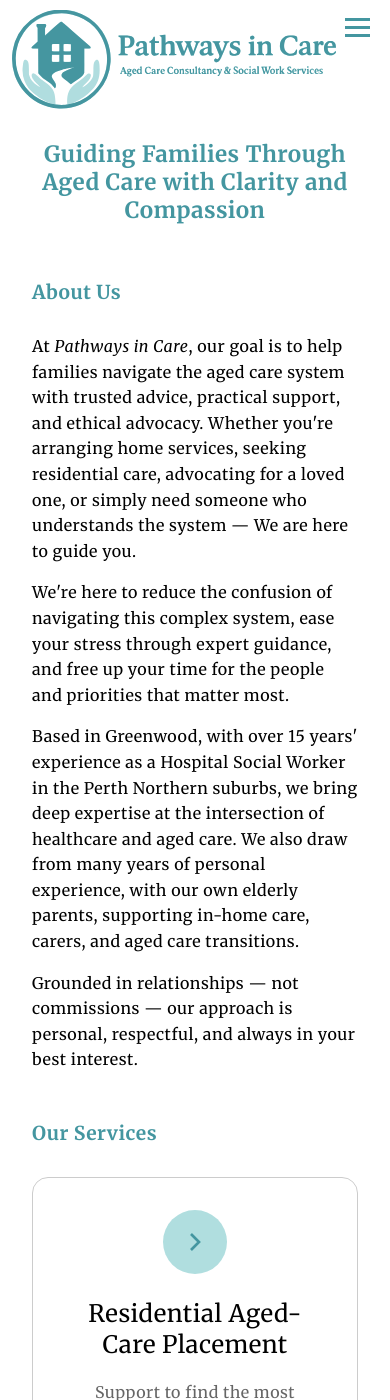
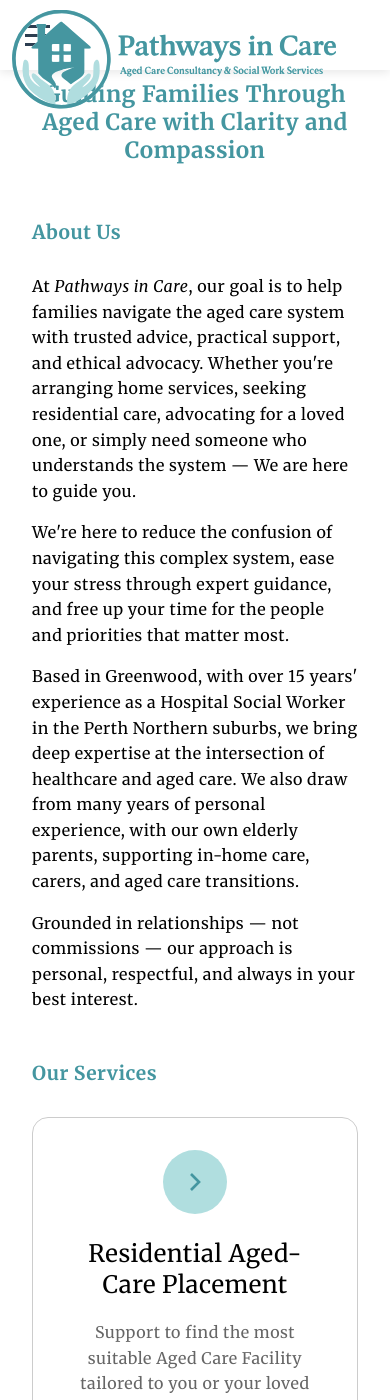
Before and after one commit to dmholyday/pathwaysincare-web, a Jekyll site: the page built from index.html, in a window 390 px wide and 1400 px high. Built offline with Jekyll 4.4.1, drawn with Linux system fonts in a browser that asks for light colours.

Commit message:
basic claude nav integration

```diff
--- a/_includes/header.html
+++ b/_includes/header.html
@@ -1,42 +1,57 @@
 <header>
-    <div class="logo-top-left">
-        <a href="{% if page.url == '/' %}#about-us{% else %}{{ '/' | relative_url }}#about-us{% endif %}">
-            <img src="{{ '/assets/images/banner-optimized.svg' | relative_url }}" alt="Pathways in Care - Logo" class="responsive-banner" width="328" height="104" fetchpriority="high"/>
-        </a>
-    </div>
     <nav class="navbar">
+            <div class="logo-top-left">
+                <a href="{% if page.url == '/' %}#about-us{% else %}{{ '/' | relative_url }}#about-us{% endif %}">
+                    <img src="{{ '/assets/images/banner-optimized.svg' | relative_url }}" alt="Pathways in Care - Logo" class="responsive-banner" width="328" height="104" fetchpriority="high"/>
+                </a>
+            </div>
 
-        <a id="nav-back-wrapper" href="{{ '/' | relative_url }}#about-us">
-            <svg class="nav-back {% if page.url == '/' %}hide{% else %}active{% endif %}"
-                xmlns="http://www.w3.org/2000/svg" viewBox="0 0 24 24" fill="none" stroke="currentColor"
-                stroke-width="2" stroke-linecap="round" stroke-linejoin="round">
-                <path d="M19 12H5"></path>
-                <path d="M12 19l-7-7 7-7"></path>
-            </svg>
-        </a>
+            <div class="mobile-controls">
+                <div class="hamburger" onclick="toggleMobileMenu()">
+                    <span></span>
+                    <span></span>
+                    <span></span>
+                </div>
 
-        <div class="nav-links" id="navLinks">
-            <a id="about-us-link"
-                href="{% if page.url == '/' %}#about-us{% else %}{{ '/' | relative_url }}#about-us{% endif %}">About
-                Us</a>
-            <div class="nav-item">
-                <a href="#" id="servicesLink">Services<span class="services-toggle">v</span></a>
-                <div class="services-dropdown" id="servicesDropdown">
-                    <a href="{{ '/residential-aged-care-placement/' | relative_url }}" class="first">Residential Aged Care
-                        Placement</a>
-                    <a href="{{ '/in-home-services-and-home-care-packages/' | relative_url }}">In-home Services and Home
-                        Care Packages</a>
-                    <a href="{{ '/social-work-services/' | relative_url }}">Social Work Services</a>
-                </div>
+                <a href="/" class="mobile-back-btn" id="mobileBackBtn">
+                    <svg class="chevron-left" fill="none" stroke="currentColor" viewBox="0 0 24 24">
+                        <path stroke-linecap="round" stroke-linejoin="round" stroke-width="4" d="M15 19l-7-7 7-7"></path>
+                    </svg>
+                    Back
+                </a>
             </div>
-            <a id="contact-link" href="#contact">Contact</a>
-        </div>
 
-        <div class="hamburger" id="hamburger">
-            <div class="lines"></div>
-            <div class="lines"></div>
-            <div class="lines"></div>
-        </div>
+            <ul class="nav-menu" id="navMenu">
+                <li class="nav-item">
+                    <a href="/" class="back-btn" id="backBtn">
+                        <svg class="chevron-left" fill="none" stroke="currentColor" viewBox="0 0 24 24">
+                            <path stroke-linecap="round" stroke-linejoin="round" stroke-width="4" d="M15 19l-7-7 7-7"></path>
+                        </svg>
+                        Back
+                    </a>
+                </li>
 
-    </nav>
+                <li class="nav-item">
+                    <a href="#aboutus" class="nav-link">About Us</a>
+                </li>
+
+                <li class="nav-item">
+                    <a href="#" class="nav-link" onclick="toggleDropdown(event)">
+                        Services
+                        <svg class="chevron-down" fill="none" stroke="currentColor" viewBox="0 0 24 24">
+                            <path stroke-linecap="round" stroke-linejoin="round" stroke-width="4" d="M19 9l-7 7-7-7"></path>
+                        </svg>
+                    </a>
+                    <div class="dropdown" id="servicesDropdown">
+                        <a href="{{ '/residential-aged-care-placement/' | relative_url }}" class="dropdown-link">Residential Aged Care Placement</a>
+                        <a href="{{ '/in-home-services-and-home-care-packages/' | relative_url }}" class="dropdown-link">In-home Services and Home Care Packages</a>
+                        <a href="{{ '/social-work-services/' | relative_url }}" class="dropdown-link">Social Work Services</a>
+                    </div>
+                </li>
+
+                <li class="nav-item">
+                    <a href="#contact" class="nav-link">Contact</a>
+                </li>
+            </ul>
+        </nav>
 </header>
--- a/assets/script.js
+++ b/assets/script.js
@@ -4,60 +4,113 @@
 const servicesLink = document.getElementById('servicesLink');
 const servicesDropdown = document.getElementById('servicesDropdown');
 
-// Hamburger menu toggle - only click on hamburger lines
-document.querySelectorAll('.lines').forEach(el => {
-    el.addEventListener('click', () => {
-        navLinks.classList.toggle('active');
+
+
+
+
+// Check if we're on a subpage and show/hide back button accordingly
+        function updateBackButton() {
+            const currentPath = window.location.pathname;
+            const backBtn = document.getElementById('backBtn');
+            const mobileBackBtn = document.getElementById('mobileBackBtn');
+
+            const isSubpage = currentPath.includes('residential-aged-care-placement') ||
+                            currentPath.includes('in-home-services-and-home-care-packages') ||
+                            currentPath.includes('social-work-services');
+
+            if (isSubpage) {
+                backBtn.style.display = 'flex';
+                mobileBackBtn.style.display = 'flex';
+            } else {
+                backBtn.style.display = 'none';
+                mobileBackBtn.style.display = 'none';
+            }
+        }
+
+        // Toggle mobile menu
+        function toggleMobileMenu() {
+            const navMenu = document.getElementById('navMenu');
+            const hamburger = document.querySelector('.hamburger');
+
+            navMenu.classList.toggle('active');
             hamburger.classList.toggle('active');
+        }
+
+        // Toggle dropdown on mobile
+        function toggleDropdown(event) {
+            if (window.innerWidth <= 768) {
+                event.preventDefault();
+                const dropdown = document.getElementById('servicesDropdown');
+                dropdown.classList.toggle('active');
+            }
+        }
+
+        // Close mobile menu when clicking outside
+        document.addEventListener('click', function(event) {
+            const navMenu = document.getElementById('navMenu');
+            const hamburger = document.querySelector('.hamburger');
+
+            if (!navMenu.contains(event.target) && !hamburger.contains(event.target)) {
+                navMenu.classList.remove('active');
+                hamburger.classList.remove('active');
+            }
+        });
+
+        // Handle window resize
+        window.addEventListener('resize', function() {
+            const navMenu = document.getElementById('navMenu');
+            const hamburger = document.querySelector('.hamburger');
+
+            if (window.innerWidth > 768) {
+                navMenu.classList.remove('active');
+                hamburger.classList.remove('active');
+            }
+        });
+
+        // Initialize back button visibility
+        updateBackButton();
+
+        // Demo: Simulate navigation to subpages (for testing purposes)
+        document.querySelectorAll('.dropdown-link').forEach(link => {
+            link.addEventListener('click', function(e) {
+                e.preventDefault();
+
+                // Simulate navigation by changing the URL without actually navigating
+                const href = this.getAttribute('href');
+                window.history.pushState({}, '', href);
+
+                // Update back button visibility
+                updateBackButton();
+
+                // Close mobile menu
+                const navMenu = document.getElementById('navMenu');
+                const hamburger = document.querySelector('.hamburger');
+                navMenu.classList.remove('active');
+                hamburger.classList.remove('active');
             });
         });
 
-// Mobile services dropdown toggle
-servicesLink.addEventListener('click', (e) => {
-    // Only prevent default and toggle dropdown on mobile
-    if (window.innerWidth <= 768) {
+        // Handle back button clicks
+        document.getElementById('backBtn').addEventListener('click', function(e) {
             e.preventDefault();
-        servicesDropdown.classList.toggle('active');
-
-        // Update toggle indicator
-        const toggle = servicesLink.querySelector('.services-toggle');
-        toggle.textContent = servicesDropdown.classList.contains('active') ? '^' : 'v';
-    }
+            window.history.pushState({}, '', '/');
+            updateBackButton();
+            location.reload(); // Reload to show original content
         });
 
-// Close mobile menu when clicking outside
-document.addEventListener('click', (e) => {
-    if (!navLinks.contains(e.target) && !hamburger.contains(e.target)) {
-        closeHamburgerLinks();
-    }
+        document.getElementById('mobileBackBtn').addEventListener('click', function(e) {
+            e.preventDefault();
+            window.history.pushState({}, '', '/');
+            updateBackButton();
+            location.reload(); // Reload to show original content
         });
 
-// Close hanburger About/Contact when clicked.
-document.querySelectorAll('#about-us-link, #contact-link').forEach(el => {
-    el.addEventListener('click', () => {
-        closeHamburgerLinks();
-    });
-});
-
-function closeHamburgerLinks() {
-    navLinks.classList.remove('active');
-    hamburger.classList.remove('active');
-    servicesDropdown.classList.remove('active');
-    const toggle = servicesLink.querySelector('.services-toggle');
-    toggle.textContent = 'v';
-}
 
 
-// Handle window resize
-window.addEventListener('resize', () => {
-    if (window.innerWidth > 768) {
-        navLinks.classList.remove('active');
-        hamburger.classList.remove('active');
-        servicesDropdown.classList.remove('active');
-        const toggle = servicesLink.querySelector('.services-toggle');
-        toggle.textContent = 'v';
-    }
-});
+
+
+
+
 
 const observer = new IntersectionObserver((entries) => {
     entries.forEach(entry => {
--- a/assets/style.css
+++ b/assets/style.css
@@ -25,127 +25,166 @@
     width: auto;
 }
 
-.navbar {
-    display: flex;
-    justify-content: flex-end;
-    align-items: center;
-    padding: 10px 20px;
-    padding-left: 150px;
-    background-color: #fff;
-    color: #4496a0;
-    height: 60px;
-    position: relative;
-    z-index: 1002;
+/* Header Styles */
+        header {
+            background-color: #ffffff;
+            box-shadow: 0 2px 10px rgba(0, 0, 0, 0.1);
+            position: fixed;
+            top: 0;
+            left: 0;
+            right: 0;
+            z-index: 1000;
+            height: 70px;
         }
 
-.navbar .nav-links {
+        .navbar {
+            max-width: 1200px;
+            margin: 0 auto;
+            padding: 0 20px;
+            height: 100%;
             display: flex;
-    gap: 15px;
+            align-items: center;
+            justify-content: space-between;
         }
 
-.navbar .nav-links a {
-    color: #4496a0;
-    text-decoration: none;
-    border-radius: 4px;
-    transition: background-color 0.3s ease;
+        .logo {
+            font-size: 1.5rem;
+            font-weight: bold;
+            color: #2c3e50;
         }
 
-.navbar .nav-links a:hover {
-    background-color: #f0f0f0;
+        /* Desktop Navigation */
+        .nav-menu {
+            display: flex;
+            align-items: center;
+            gap: 2rem;
+            list-style: none;
         }
 
-/* Services dropdown styles */
-.navbar .nav-item {
+        .nav-item {
             position: relative;
         }
 
-.navbar .services-dropdown {
+        .nav-link {
+            display: flex;
+            align-items: center;
+            gap: 0.5rem;
+            text-decoration: none;
+            color: #2c3e50;
+            font-weight: 500;
+            padding: 0.5rem 0;
+            transition: color 0.3s ease;
+        }
+
+        .nav-link:hover {
+            color: #3498db;
+        }
+
+        .chevron-down {
+            width: 16px;
+            height: 16px;
+            transition: transform 0.3s ease;
+        }
+
+        .nav-item:hover .chevron-down {
+            transform: rotate(180deg);
+        }
+
+        /* Dropdown Menu */
+        .dropdown {
             position: absolute;
             top: 100%;
-    left: -100px;
-    background-color: #fff;
-    border: 1px solid #ddd;
-    border-radius: 4px;
-    box-shadow: 0 4px 6px rgba(0, 0, 0, 0.1);
-    min-width: 280px;
+            right: 0;
+            background-color: #ffffff;
+            box-shadow: 0 4px 15px rgba(0, 0, 0, 0.1);
+            border-radius: 8px;
+            padding: 1rem 0;
+            min-width: 300px;
             opacity: 0;
             visibility: hidden;
             transform: translateY(-10px);
             transition: all 0.3s ease;
-    z-index: 1000;
         }
 
-.navbar .nav-item:hover .services-dropdown {
+        .nav-item:hover .dropdown {
             opacity: 1;
             visibility: visible;
             transform: translateY(0);
         }
 
-.navbar .services-dropdown a {
+        .dropdown-link {
             display: block;
-    padding: 12px 16px;
-    color: #4496a0;
+            padding: 0.75rem 1.5rem;
+            color: #2c3e50;
             text-decoration: none;
             transition: background-color 0.3s ease;
         }
 
-.navbar .services-dropdown a:hover {
+        .dropdown-link:hover {
             background-color: #f8f9fa;
+            color: #3498db;
         }
 
-.navbar .services-toggle {
-    color: #4496a0;
-    margin-left: 8px;
-    font-size: 1em;
-    transition: transform 0.3s ease;
+        /* Back Button */
+        .back-btn {
+            display: none;
+            align-items: center;
+            gap: 0.5rem;
+            color: #2c3e50;
+            text-decoration: none;
+            font-weight: 500;
+            transition: color 0.3s ease;
         }
 
-/* Rotate triangle when dropdown is hovered */
-.navbar .nav-item:hover .services-toggle {
-    transform: rotate(180deg);
+        .back-btn:hover {
+            color: #3498db;
         }
 
-.navbar .hamburger {
+        .chevron-left {
+            width: 18px;
+            height: 18px;
+        }
+
+        /* Mobile Navigation */
+        .hamburger {
             display: none;
             flex-direction: column;
             cursor: pointer;
-    gap: 5px;
+            padding: 5px;
         }
 
-.navbar .hamburger .lines {
+        .hamburger span {
             width: 25px;
             height: 3px;
-    background-color: #4496a0;
-    transition: all 0.3s ease;
+            background-color: #2c3e50;
+            margin: 3px 0;
+            transition: 0.3s;
         }
 
-/* Hamburger animation */
-.navbar .hamburger.active .lines:nth-child(1) {
-    transform: rotate(45deg) translate(5px, 5px);
+        .hamburger.active span:nth-child(1) {
+            transform: rotate(-45deg) translate(-5px, 6px);
         }
 
-.navbar .hamburger.active .lines:nth-child(2) {
+        .hamburger.active span:nth-child(2) {
             opacity: 0;
         }
 
-.navbar .hamburger.active .lines:nth-child(3) {
-    transform: rotate(-45deg) translate(7px, -6px);
+        .hamburger.active span:nth-child(3) {
+            transform: rotate(45deg) translate(-5px, -6px);
         }
 
-.nav-back {
-    width: 24px;
-    height: 24px;
+        .mobile-back-btn {
+            display: none;
+            align-items: center;
+            gap: 0.5rem;
+            color: #2c3e50;
+            text-decoration: none;
+            font-weight: 500;
+            margin-top: 10px;
         }
 
-.nav-back.hide {
-    display: none;
-}
-
-.nav-back.active {
-    display: block;
-    color: #4496a0;
-    margin-right: 18px;
-    margin-top: 1px;
+        .mobile-back-btn:hover {
+            color: #3498db;
         }
 
 #main-title {
@@ -604,74 +643,75 @@
         height: 100px;
     }
 
-    .navbar {
-        padding-left: 20px;
-        padding-top: 5px;
+   .nav-menu {
+                position: fixed;
+                top: 70px;
+                right: -100%;
+                width: 100%;
+                height: calc(100vh - 70px);
+                background-color: #ffffff;
+                flex-direction: column;
+                align-items: flex-start;
+                padding: 2rem;
+                gap: 0;
+                transition: right 0.3s ease;
             }
 
-    .nav-back.active {
-        margin-right: 30px;
-        margin-bottom: 16px;
+            .nav-menu.active {
+                right: 0;
             }
 
-    .navbar .nav-links {
-        display: none;
-        flex-direction: column;
-        background-color: #fff;
-        position: absolute;
-        top: 120px;
-        right: 20px;
-        left: 20px;
-        padding: 0;
-        border-radius: 8px;
-        box-shadow: 0 4px 6px rgba(0, 0, 0, 0.1);
-        border: 1px solid #ddd;
-        z-index: 1001;
+            .nav-item {
+                width: 100%;
+                border-bottom: 1px solid #e9ecef;
             }
 
-    .navbar .nav-links.active {
-        display: flex;
+            .nav-link {
+                width: 100%;
+                padding: 1rem 0;
+                justify-content: space-between;
             }
 
-    .navbar .nav-links a {
-        padding: 12px 16px;
-        margin: 0;
-    }
-
-    .navbar .nav-item {
-        width: 100%;
-    }
-
-    /* Mobile services dropdown */
-    .navbar .services-dropdown {
+            .dropdown {
                 position: static;
-        border: none;
                 box-shadow: none;
-        margin-top: 10px;
+                background-color: #f8f9fa;
+                margin-top: 0;
+                padding: 0;
                 min-width: auto;
                 opacity: 1;
                 visibility: visible;
                 transform: none;
-        transition: none;
-        display: none;
+                max-height: 0;
+                overflow: hidden;
+                transition: max-height 0.3s ease;
             }
 
-    .navbar .services-dropdown.active {
-        display: block;
+            .dropdown.active {
+                max-height: 300px;
+                padding: 1rem 0;
             }
 
-    .navbar .services-dropdown a {
-        padding: 10px 24px;
-        font-size: 0.9em;
-        border-bottom: 1px solid #e0e0e0;
+            .dropdown-link {
+                padding: 0.75rem 1rem;
             }
 
-    .navbar .services-dropdown a.first {
-        border-top: 1px solid #e0e0e0;
+            .hamburger {
+                display: flex;
             }
 
-    .navbar .hamburger {
+            .back-btn {
+                display: none !important;
+            }
+
+            .mobile-back-btn {
                 display: flex;
+            }
+
+            .mobile-controls {
+                display: flex;
+                flex-direction: column;
+                align-items: flex-end;
             }
 
     #main-title {
```
Lines whose indentation alone changed are shown as unchanged.
